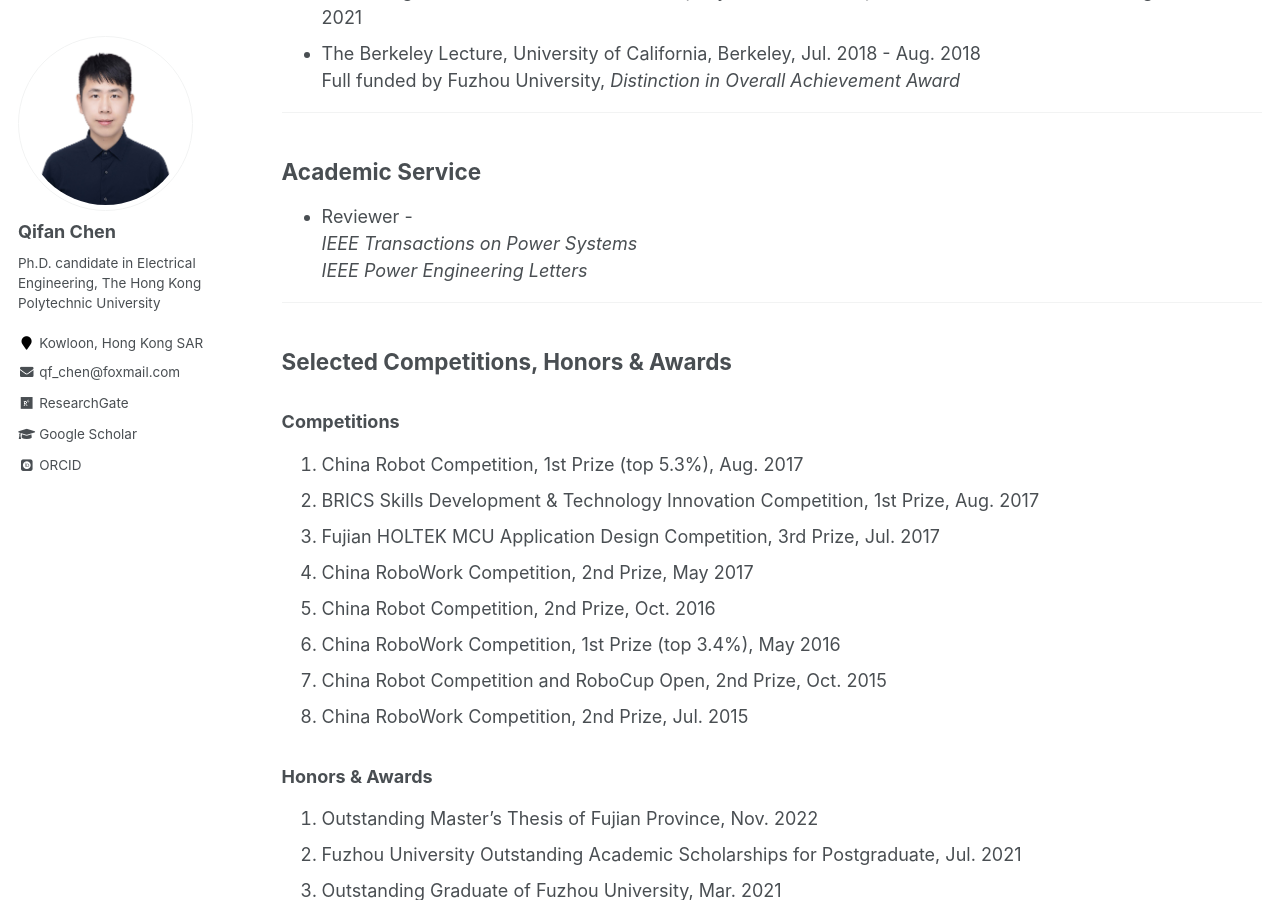
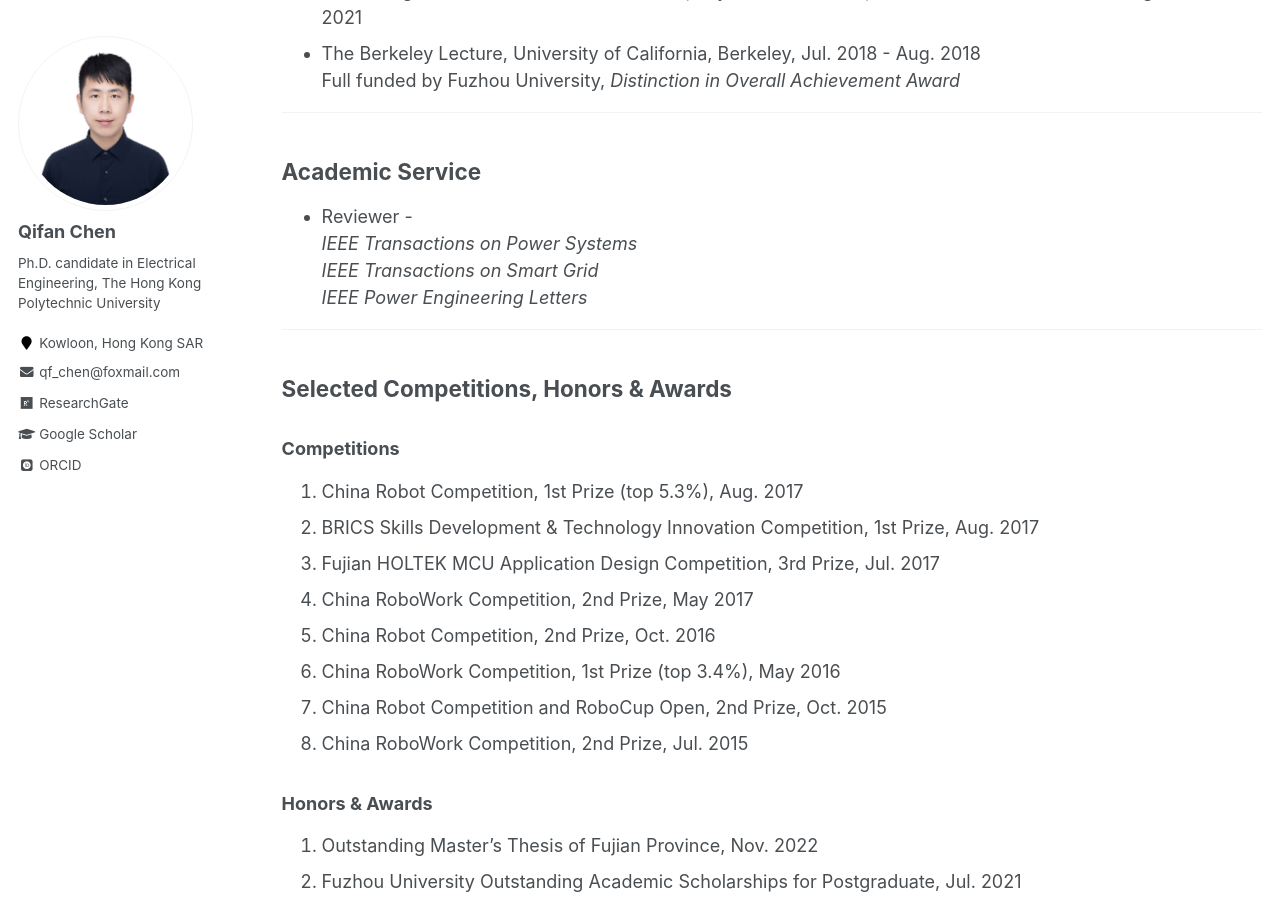
Before and after one commit to ChQf/ChQf.github.io, a Jekyll site: the page built from _pages/biography.md, in a window 1280 px wide and 900 px high, scrolled down 467 px. Built offline with Jekyll 4.4.1, drawn with Linux system fonts in a browser that asks for light colours; some web fonts are replaced.

Commit message:
Update biography.md

```diff
--- a/_pages/biography.md
+++ b/_pages/biography.md
@@ -29,6 +29,7 @@ redirect_from:
 
 * Reviewer -
 <br>*IEEE Transactions on Power Systems*
+<br>*IEEE Transactions on Smart Grid*
 <br>*IEEE Power Engineering Letters*
 {: .text-justify}
 
```
